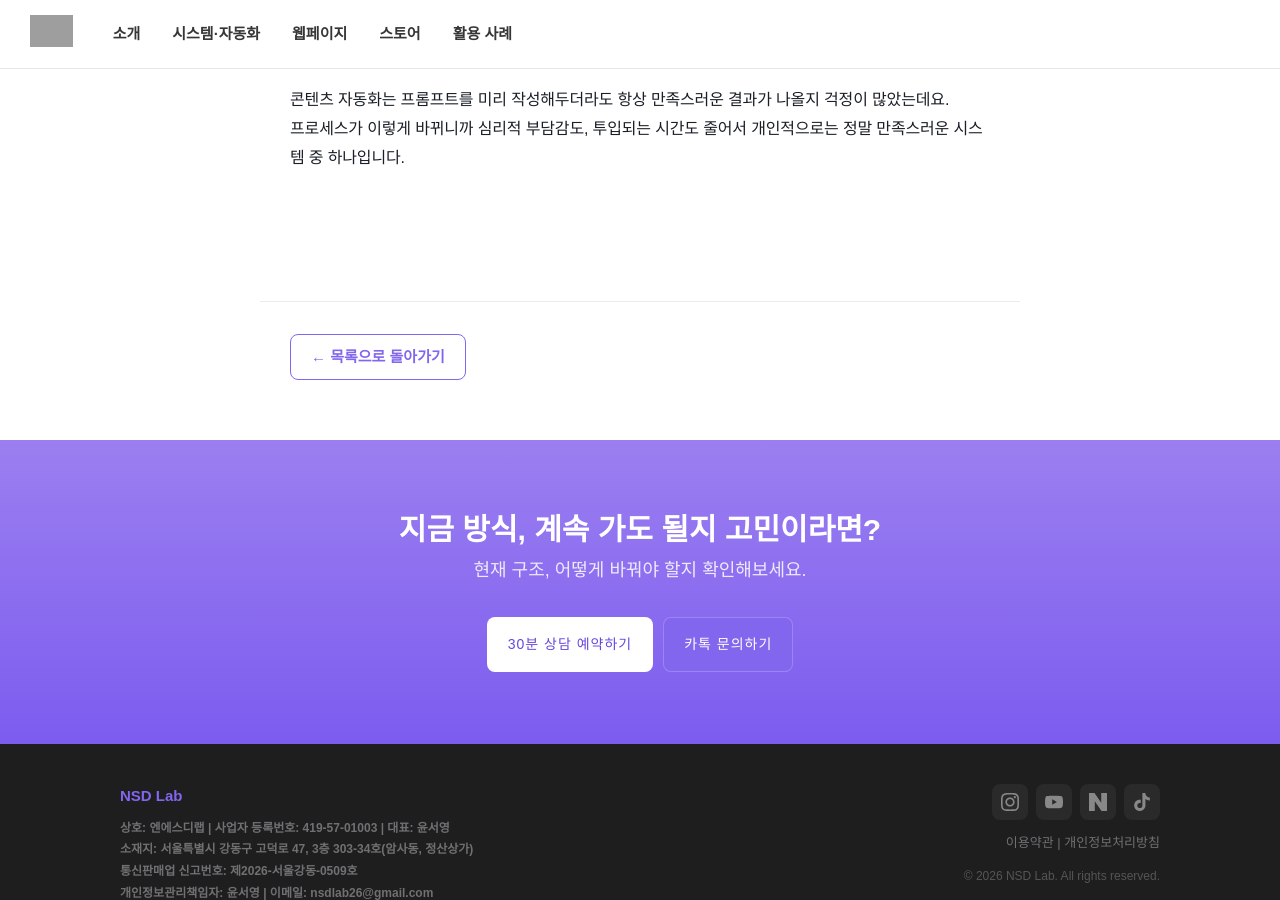
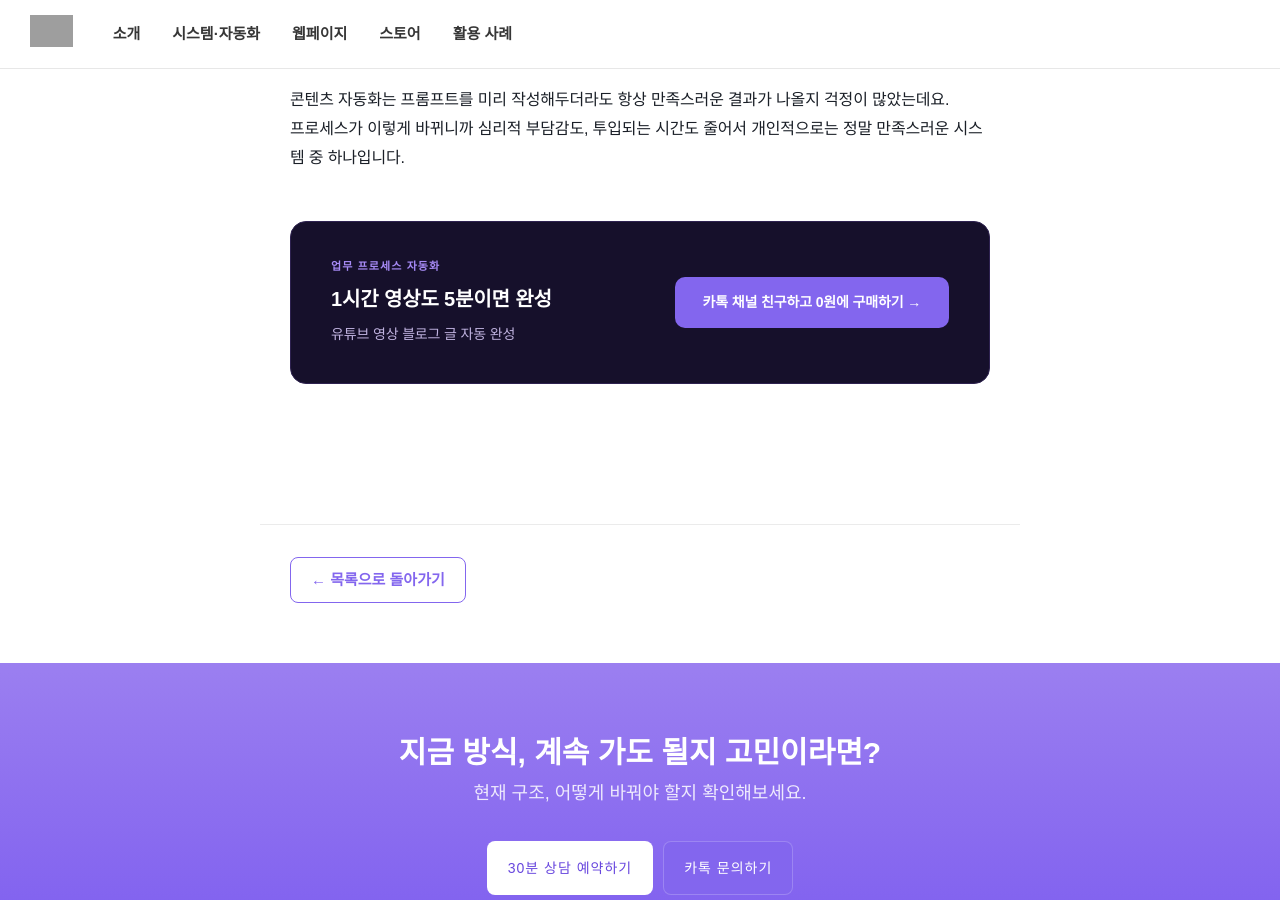
Before and after one commit to nsdlab26/blog, a Jekyll site: the page built from _posts/2026-03-30-youtube-to-blog.md, in a window 1280 px wide and 900 px high, scrolled down 3567 px. Built offline with Jekyll 4.4.1, drawn with Linux system fonts in a browser that asks for light colours; some web fonts are replaced; grey boxes are pictures that could not be loaded.

Commit message:
Update 2026-03-30-youtube-to-blog.md

```diff
--- a/_posts/2026-03-30-youtube-to-blog.md
+++ b/_posts/2026-03-30-youtube-to-blog.md
@@ -58,4 +58,12 @@
 <p style="font-size: 16px; font-weight: 400; line-height: 1.8; color: #1a1f27; margin-bottom: 18px;">콘텐츠 자동화는 프롬프트를 미리 작성해두더라도 항상 만족스러운 결과가 나올지 걱정이 많았는데요.<br /> 프로세스가 이렇게 바뀌니까 심리적 부담감도, 투입되는 시간도 줄어서 개인적으로는 정말 만족스러운 시스템 중 하나입니다.</p>
 </section>
 <p style="margin-top: 32px;"> </p>
+  <div style="background:#16102b; border-radius:16px; padding:36px 40px; border:1px solid #2e2250; margin-bottom:60px; display:flex; align-items:center; justify-content:space-between; gap:24px; flex-wrap:wrap;">
+  <div style="flex:1; min-width:240px;">
+    <div style="font-size:11px; font-weight:700; letter-spacing:0.1em; color:#a78bf6; margin-bottom:10px; text-transform:uppercase;">업무 프로세스 자동화</div>
+    <h3 style="margin:0 0 10px; font-size:20px; font-weight:900; color:#fff; line-height:1.4;">1시간 영상도 5분이면 완성 </h3>
+    <p style="margin:0; font-size:14px; color:#C0B3E0; line-height:1.7;">유튜브 영상 블로그 글 자동 완성</p>
+  </div>
+ <a href="https://www.nsdlab.kr/main/?idx=15" target="_blank" style="display:inline-block; background:#8366EE; color:#fff; font-size:14px; font-weight:700; padding:14px 28px; border-radius:10px; text-decoration:none; white-space:nowrap; flex-shrink:0;">카톡 채널 친구하고 0원에 구매하기 →</a>
 </div>
+</div>
```
